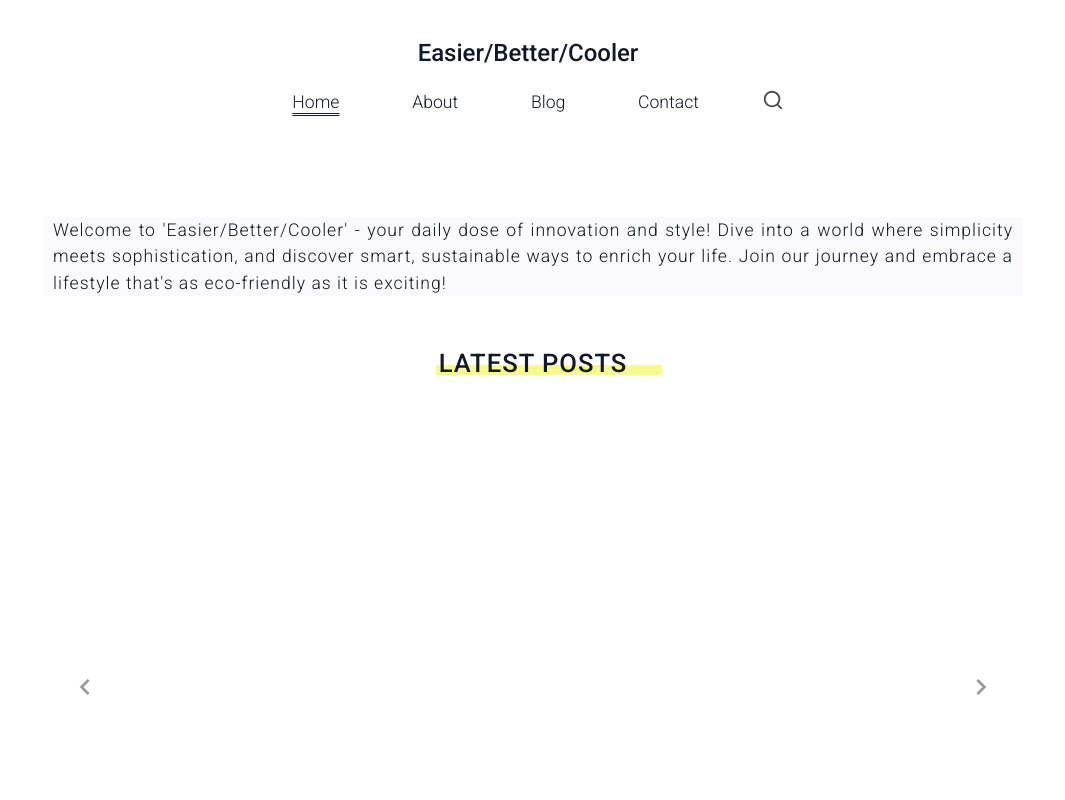
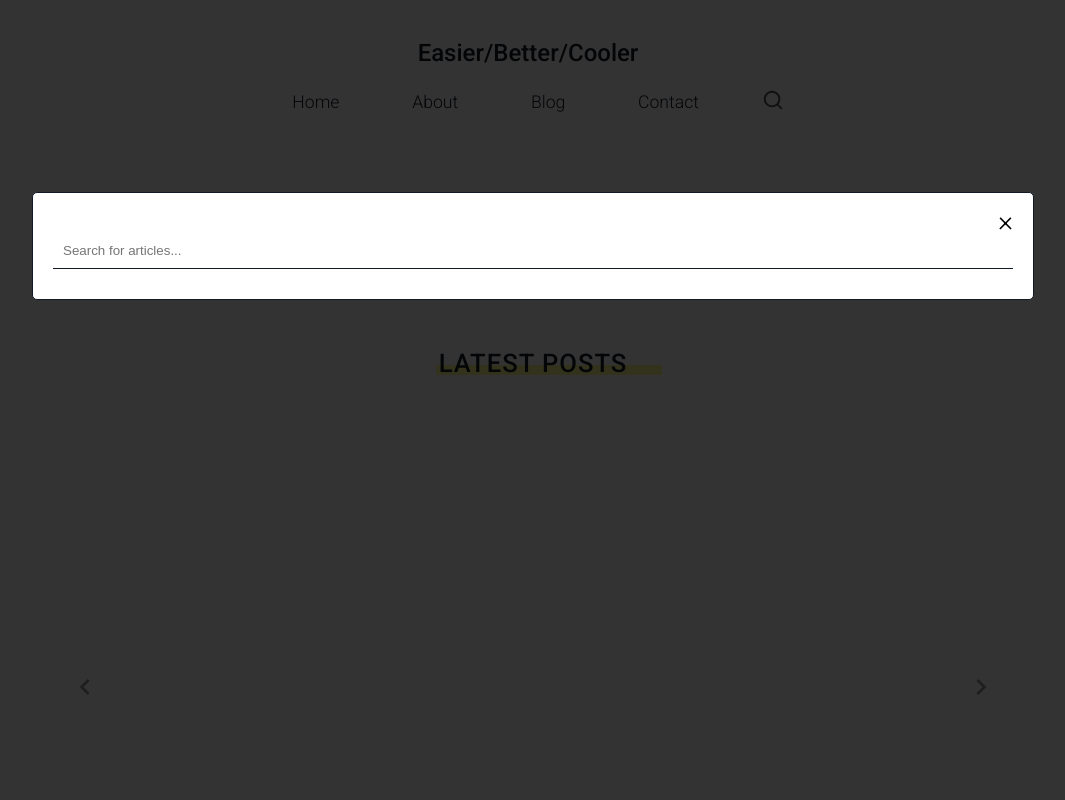
Before and after one commit to Noroff-FEU-Assignments/project-exam-1-msiksnis, a plain HTML site: page index.html in a window 1280 px wide. Both pictures are taken after a click on the element 879 px from the left and 103 px from the top of the page. Shown: the top 800 px of the page, without its empty margins (107-1172 px from the left). Drawn offline with Linux system fonts and the light colour scheme; no server answers.

Commit message:
working on search modal

```diff
--- a/components/header.html
+++ b/components/header.html
@@ -43,4 +43,14 @@
       </li>
     </ul>
   </nav>
+  <div id="search-modal" class="modal">
+    <div class="modal-content">
+      <span class="close-btn">&times;</span>
+      <input
+        type="text"
+        id="search-input"
+        placeholder="Search for articles..."
+      />
+    </div>
+  </div>
 </header>
--- a/components/js/load-header.js
+++ b/components/js/load-header.js
@@ -4,6 +4,7 @@ document.addEventListener("DOMContentLoaded", () => {
     .then((data) => {
       document.querySelector("body").insertAdjacentHTML("afterbegin", data);
 
+      // Code related to hamburger menu
       const hamburgerContainer = document.querySelector(".hamburger-container");
       const hamburgerMenu = document.querySelector(".hamburger-menu");
       const navUl = document.querySelector("nav .nav-links");
@@ -13,19 +14,62 @@ document.addEventListener("DOMContentLoaded", () => {
         hamburgerMenu.classList.toggle("open");
       });
 
-      // Add the active class to the current page link
-      const currentPath = window.location.pathname;
-      const navLinks = document.querySelectorAll("nav .nav-link a");
+      // Code related to search modal
+      const searchButton = document.querySelector(".search-btn");
+      const closeButton = document.querySelector(".close-btn");
+      const modal = document.getElementById("search-modal");
+      // const modalContent = document.querySelector(".modal-content");
 
-      navLinks.forEach((link) => {
-        if (link.getAttribute("href") === currentPath) {
-          link.classList.add("active");
+      if (searchButton) {
+        searchButton.addEventListener("click", function () {
+          modal.classList.add("active");
+        });
+      }
+
+      if (closeButton) {
+        closeButton.addEventListener("click", function () {
+          modal.classList.remove("active");
+        });
+      }
+
+      // Close modal when clicking outside of modal-content
+      modal.addEventListener("click", function (event) {
+        if (event.target === modal) {
+          modal.classList.remove("active");
         }
       });
+
+      function debounce(func, wait, immediate) {
+        let timeout;
+        return function () {
+          const context = this,
+            args = arguments;
+          const later = function () {
+            timeout = null;
+            if (!immediate) func.apply(context, args);
+          };
+          const callNow = immediate && !timeout;
+          clearTimeout(timeout);
+          timeout = setTimeout(later, wait);
+          if (callNow) func.apply(context, args);
+        };
+      }
+
+      const debouncedSearch = debounce(function () {
+        const searchValue = document.getElementById("search-input").value;
+        // Implement search functionality here
+        console.log("Searching for:", searchValue);
+      }, 250);
+
+      const searchInput = document.getElementById("search-input");
+      if (searchInput) {
+        searchInput.addEventListener("input", debouncedSearch);
+      }
     })
     .catch((error) => console.error("Error loading the header:", error));
 });
 
+// Scroll event listener
 window.addEventListener("scroll", () => {
   const header = document.querySelector("header");
   if (window.scrollY > 50) {
--- a/css/styles.css
+++ b/css/styles.css
@@ -360,6 +360,63 @@ footer {
   }
 }
 
+.modal {
+  display: none;
+  position: fixed;
+  z-index: 1000;
+  left: 0;
+  top: 0;
+  width: 100%;
+  height: 100%;
+  overflow: auto;
+  background-color: rgba(0, 0, 0, 0.8);
+
+  &.active {
+    display: block;
+  }
+}
+
+.modal-content {
+  position: relative;
+  background-color: #fff;
+  max-width: min(960px, 80vw);
+  margin: 15% auto;
+  border-radius: 5px;
+  padding: 20px;
+  border: 1px solid var(--slate);
+  display: flex;
+
+  & input {
+    flex-grow: 1;
+    padding: 10px;
+    margin: 20px 0 10px 0;
+    border: none;
+    border-bottom: 1px solid var(--slate);
+    font-weight: 300;
+
+    &:focus {
+      outline: none;
+    }
+  }
+}
+
+.close-btn {
+  position: absolute;
+  top: 20px;
+  right: 20px;
+  color: #000;
+  float: right;
+  font-size: 1.8rem;
+  line-height: 1rem;
+  font-weight: 300;
+}
+
+.close-btn:hover,
+.close-btn:focus {
+  text-decoration: none;
+  cursor: pointer;
+}
+
 @media screen and (min-width: 769px) {
   header {
     position: sticky;
```
